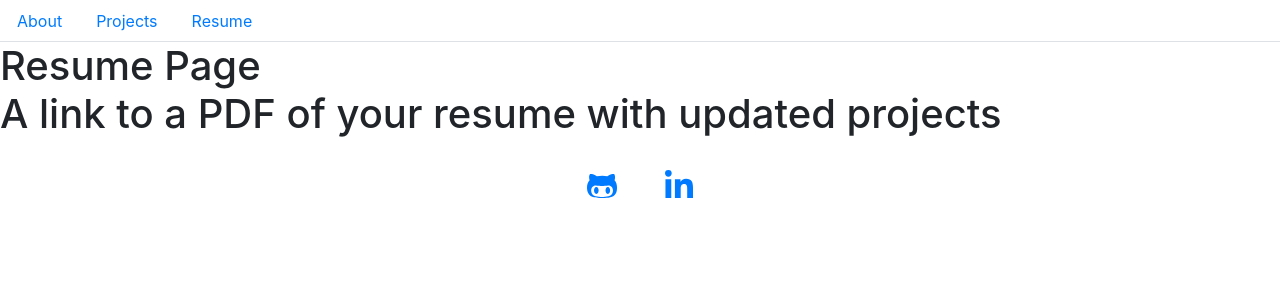
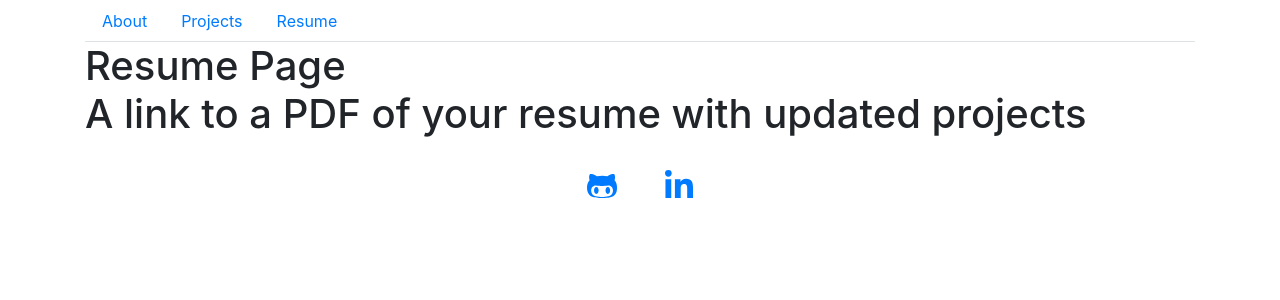
Before and after one commit to marandaz/react-portfolio, a React (Create React App) app in the folder client/: page /portfolio in a window 1280 px wide. Shown: the top 300 px of the page. Built offline with nearby package versions, Linux system fonts and the light colour scheme.

Commit message:
template container added to fix weird spacing

```diff
--- a/client/src/App.js
+++ b/client/src/App.js
@@ -6,19 +6,20 @@ import About from "./pages/About";
 import Projects from "./pages/Projects";
 import Resume from "./pages/Resume";
 import Footer from "./components/footer";
+import Container from "./components/container";
 
 function App() {
   return (
     <Router>
       <>
-        <div>
+        <Container>
           <NavTabs />
           {/* <Route exact path="/react-portfolio" component={Home} /> */}
           <Route exact path="/about" component={About} />
           <Route exact path="/projects" component={Projects} />
           <Route path="/portfolio" component={Resume} />
           <Footer />
-        </div>
+        </Container>
       </>
     </Router>
   );
--- /dev/null
+++ b/client/src/components/container.js
@@ -0,0 +1,7 @@
+import React from "react";
+
+function Container(props) {
+    return <div className={`container${props.fluid ? "-fluid" : ""}`} {...props} />;
+}
+
+export default Container;
```
